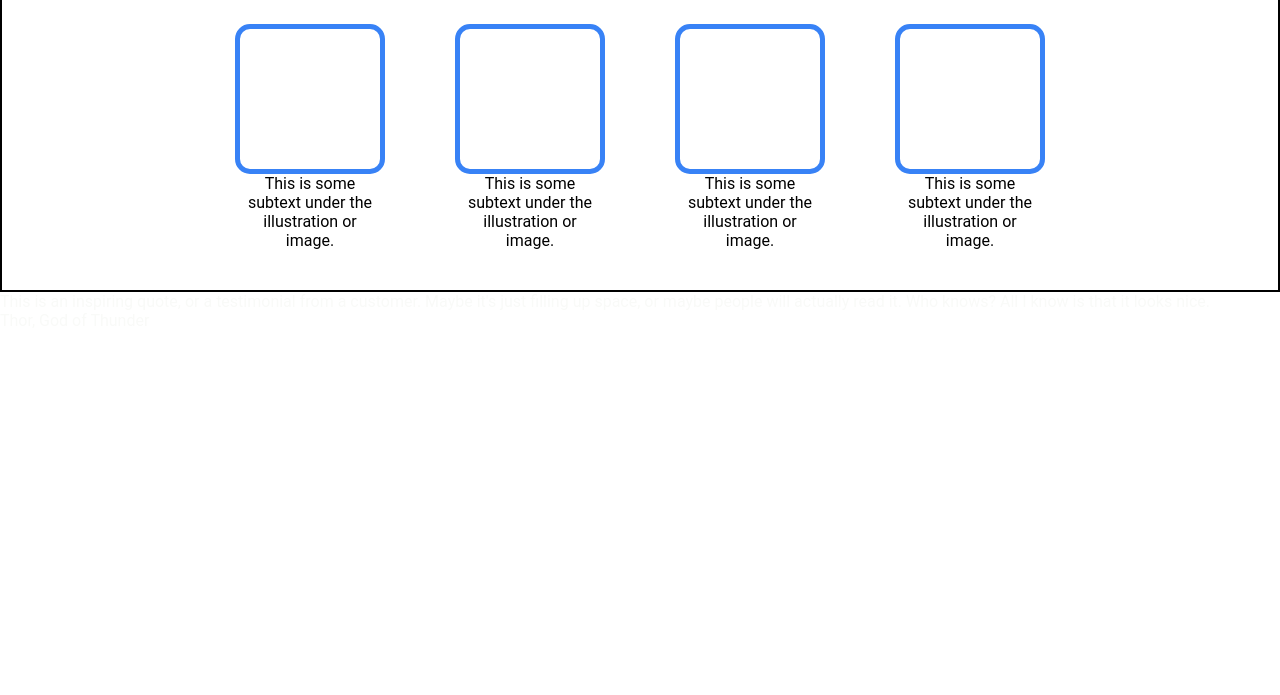
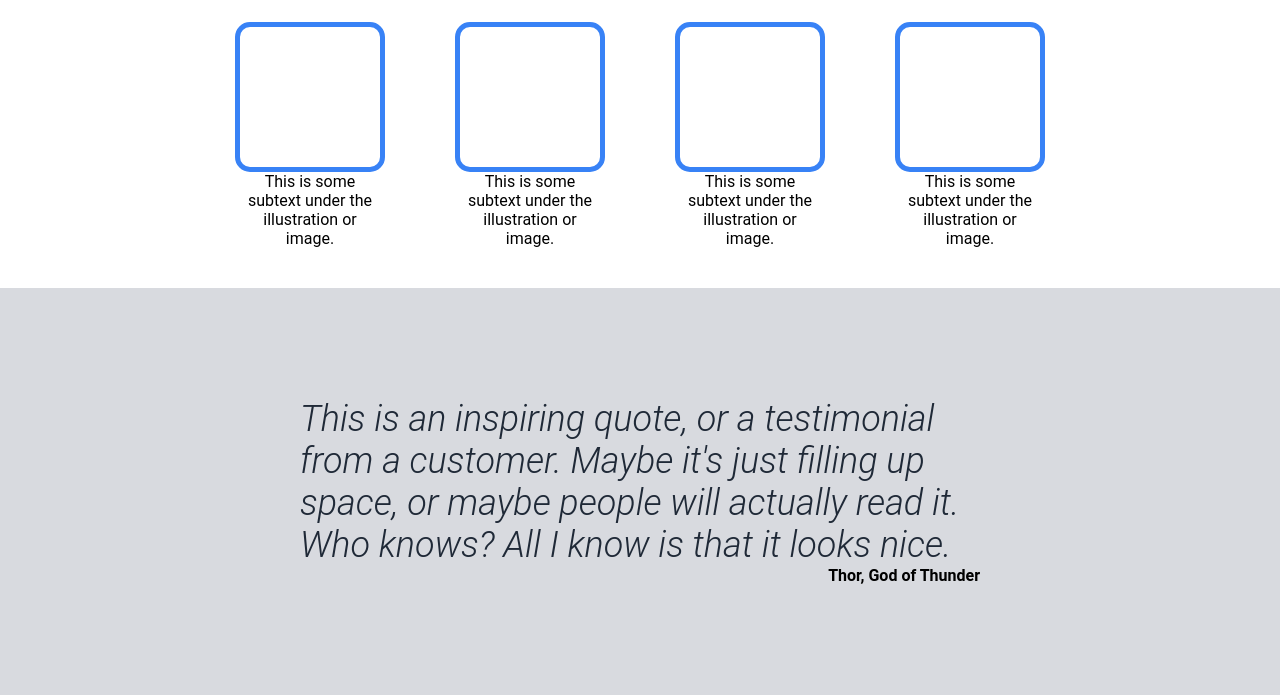
Before and after one commit to hammad9936/Landing-Page, a plain HTML site: page index.html in a window 1280 px wide. Shown: the part 523-1218 px from the top of the page. Before the commit the page ends 853 px from the top, so only its background shows below. Drawn offline with Linux system fonts and the light colour scheme.

Commit message:
Completed the third section

```diff
--- a/style.css
+++ b/style.css
@@ -73,7 +73,6 @@ body {
 }
 
 .two {
-    border: 2px solid black;
     padding: 15px 300px 0;
     color: black;
 }
@@ -119,3 +118,22 @@ body {
     width: 140px;
 
 }
+
+.three {
+    color: #1f2937;
+    padding: 110px 300px ;
+    background-color: #d8dadf;
+}
+
+.quote {
+    font-size: 36px;
+    font-style: italic;
+    font-weight: 300;
+}
+
+.author {
+    display: flex;
+    justify-content: end;
+    color: black;
+    font-weight: 600;
+}
```
